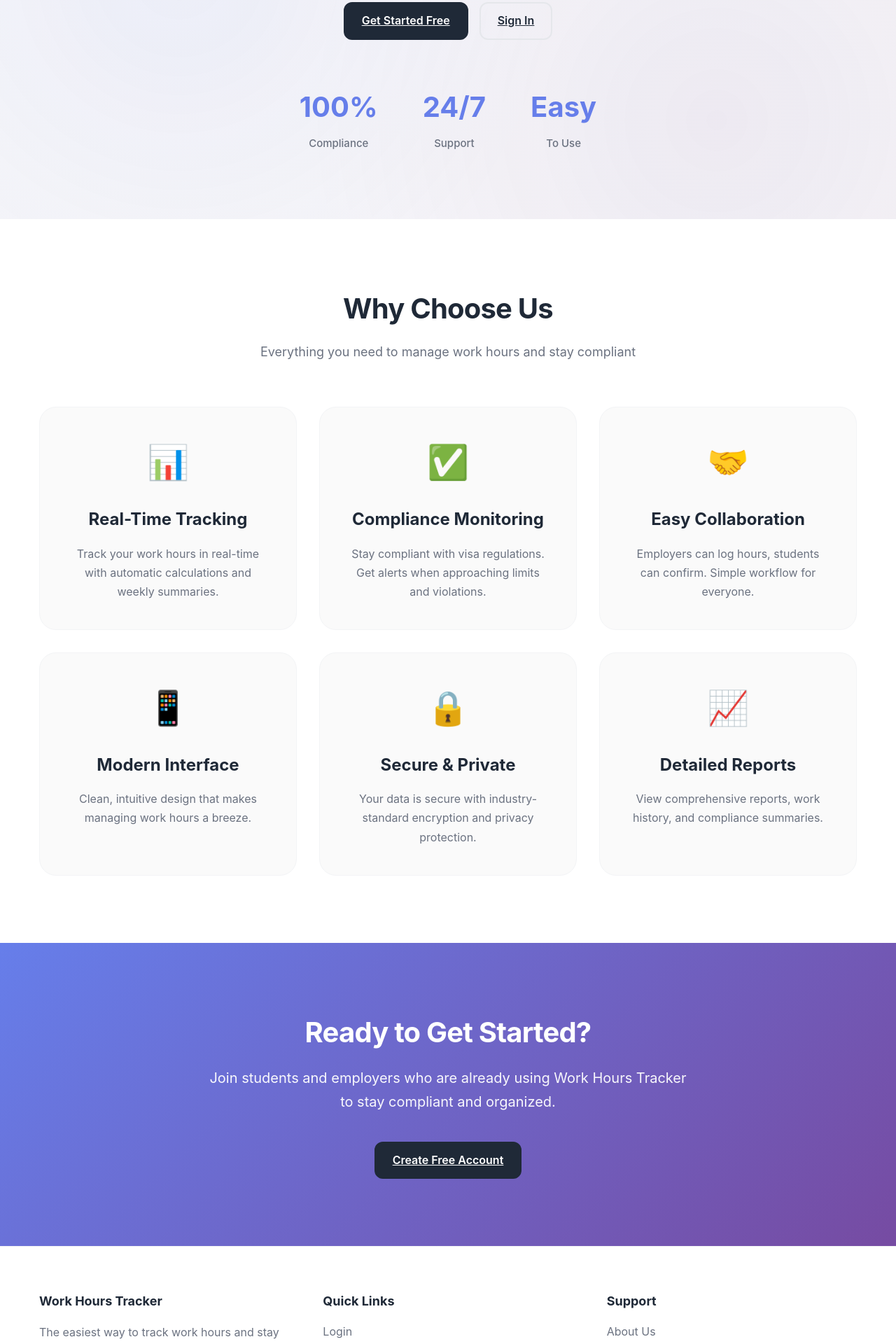
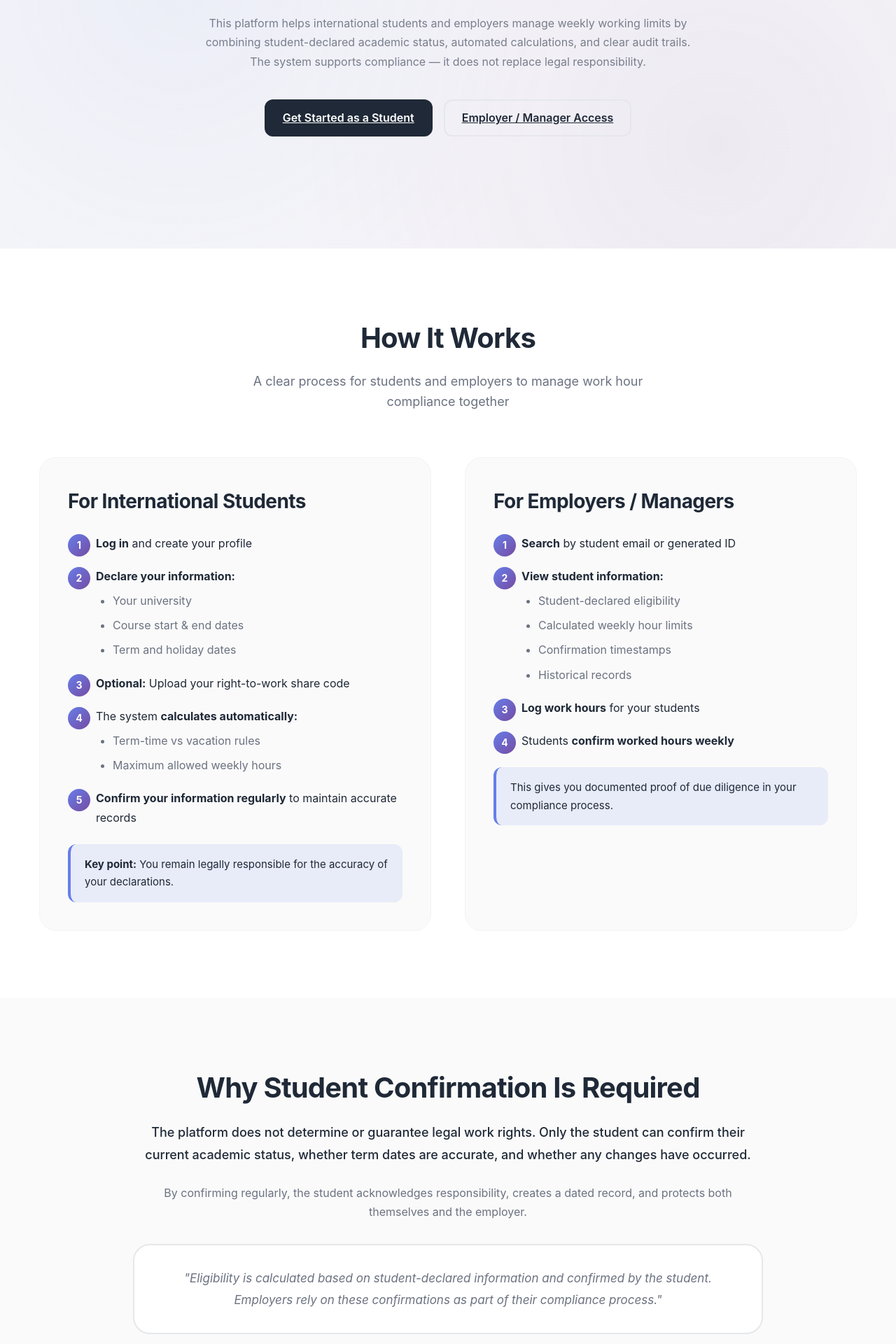
Before and after one commit to hussainjaura/Hours-Tracker, a React (Vite) app in the folder client/: page / in a window 1280 px wide. Shown: the part 480-2400 px from the top of the page at 70% size. Built offline with nearby package versions, Linux system fonts and the light colour scheme; no server answers.

Commit message:
Landing page has been updated

```diff
--- a/client/src/pages/Landing.css
+++ b/client/src/pages/Landing.css
@@ -121,11 +121,23 @@
 .hero-description {
   font-size: 1.25rem;
   color: var(--text-secondary);
+  margin-bottom: 1.5rem;
+  line-height: 1.7;
+  max-width: 700px;
+  margin-left: auto;
+  margin-right: auto;
+  font-weight: 500;
+}
+
+.hero-supporting-text {
+  font-size: 1rem;
+  color: var(--text-secondary);
   margin-bottom: 2.5rem;
   line-height: 1.7;
-  max-width: 600px;
+  max-width: 700px;
   margin-left: auto;
   margin-right: auto;
+  opacity: 0.9;
 }
 
 .hero-cta {
@@ -164,6 +176,222 @@
   font-size: 0.9375rem;
   color: var(--text-secondary);
   font-weight: 500;
+}
+
+/* How It Works Section */
+.how-it-works-grid {
+  display: grid;
+  grid-template-columns: repeat(auto-fit, minmax(400px, 1fr));
+  gap: 3rem;
+  max-width: 1200px;
+  margin: 0 auto;
+}
+
+.how-it-works-card {
+  background: var(--bg-secondary);
+  border-radius: var(--radius-xl);
+  padding: 2.5rem;
+  border: 1px solid var(--border-light);
+}
+
+.how-it-works-title {
+  font-size: 1.75rem;
+  font-weight: 700;
+  color: var(--text-primary);
+  margin-bottom: 1.5rem;
+  letter-spacing: -0.02em;
+}
+
+.how-it-works-steps {
+  list-style: none;
+  counter-reset: step-counter;
+  padding: 0;
+  margin: 0 0 1.5rem 0;
+}
+
+.how-it-works-steps > li {
+  counter-increment: step-counter;
+  margin-bottom: 1.25rem;
+  padding-left: 2.5rem;
+  position: relative;
+  line-height: 1.7;
+  color: var(--text-primary);
+}
+
+.how-it-works-steps > li::before {
+  content: counter(step-counter);
+  position: absolute;
+  left: 0;
+  top: 0;
+  width: 2rem;
+  height: 2rem;
+  background: linear-gradient(135deg, var(--primary-color), var(--secondary-color));
+  color: white;
+  border-radius: 50%;
+  display: flex;
+  align-items: center;
+  justify-content: center;
+  font-weight: 700;
+  font-size: 0.875rem;
+}
+
+.how-it-works-steps ul {
+  margin-top: 0.5rem;
+  margin-left: 1.5rem;
+  list-style: disc;
+  color: var(--text-secondary);
+}
+
+.how-it-works-steps ul li {
+  margin-bottom: 0.5rem;
+}
+
+.how-it-works-note {
+  background: var(--primary-light);
+  border-left: 4px solid var(--primary-color);
+  padding: 1rem 1.25rem;
+  border-radius: var(--radius-md);
+  margin-top: 1.5rem;
+  font-size: 0.9375rem;
+  color: var(--text-primary);
+  line-height: 1.7;
+}
+
+/* Confirmation Section */
+.confirmation-section {
+  padding: 6rem 2rem;
+  background: var(--bg-secondary);
+}
+
+.confirmation-content {
+  max-width: 900px;
+  margin: 0 auto;
+  text-align: center;
+}
+
+.confirmation-main-text {
+  font-size: 1.125rem;
+  color: var(--text-primary);
+  margin-bottom: 1.5rem;
+  line-height: 1.8;
+  font-weight: 500;
+}
+
+.confirmation-benefit-text {
+  font-size: 1rem;
+  color: var(--text-secondary);
+  margin-bottom: 2rem;
+  line-height: 1.7;
+}
+
+.confirmation-statement {
+  background: var(--bg-primary);
+  border: 2px solid var(--border-color);
+  border-radius: var(--radius-xl);
+  padding: 2rem;
+  margin-top: 2rem;
+  font-style: italic;
+  color: var(--text-secondary);
+  line-height: 1.8;
+  font-size: 1.0625rem;
+}
+
+/* What It Is Section */
+.what-it-is-section {
+  padding: 6rem 2rem;
+  background: var(--bg-primary);
+}
+
+.what-it-is-grid {
+  display: grid;
+  grid-template-columns: repeat(auto-fit, minmax(400px, 1fr));
+  gap: 3rem;
+  max-width: 1200px;
+  margin: 0 auto;
+}
+
+.what-it-is-card {
+  border-radius: var(--radius-xl);
+  padding: 2.5rem;
+  border: 2px solid var(--border-light);
+}
+
+.what-it-is-card-positive {
+  background: var(--bg-secondary);
+  border-color: var(--success-color);
+}
+
+.what-it-is-card-negative {
+  background: var(--bg-secondary);
+  border-color: var(--text-tertiary);
+}
+
+.what-it-is-title {
+  font-size: 1.75rem;
+  font-weight: 700;
+  color: var(--text-primary);
+  margin-bottom: 1.5rem;
+  letter-spacing: -0.02em;
+}
+
+.what-it-is-list {
+  list-style: none;
+  padding: 0;
+  margin: 0;
+}
+
+.what-it-is-list li {
+  padding: 0.875rem 0;
+  font-size: 1.0625rem;
+  color: var(--text-primary);
+  line-height: 1.7;
+  border-bottom: 1px solid var(--border-light);
+}
+
+.what-it-is-list li:last-child {
+  border-bottom: none;
+}
+
+/* Benefits Section */
+.benefits-grid {
+  display: grid;
+  grid-template-columns: repeat(auto-fit, minmax(400px, 1fr));
+  gap: 3rem;
+  max-width: 1000px;
+  margin: 0 auto;
+}
+
+.benefits-column {
+  background: var(--bg-secondary);
+  border-radius: var(--radius-xl);
+  padding: 2.5rem;
+  border: 1px solid var(--border-light);
+}
+
+.benefits-column-title {
+  font-size: 1.75rem;
+  font-weight: 700;
+  color: var(--text-primary);
+  margin-bottom: 1.5rem;
+  letter-spacing: -0.02em;
+}
+
+.benefits-list {
+  list-style: none;
+  padding: 0;
+  margin: 0;
+}
+
+.benefits-list li {
+  padding: 0.875rem 0;
+  font-size: 1.0625rem;
+  color: var(--text-primary);
+  line-height: 1.7;
+  border-bottom: 1px solid var(--border-light);
+}
+
+.benefits-list li:last-child {
+  border-bottom: none;
 }
 
 /* Features Section */
@@ -329,6 +557,23 @@
   font-size: 0.875rem;
 }
 
+.footer-disclaimer {
+  max-width: 900px;
+  margin: 0 auto 2rem;
+  padding: 1.5rem;
+  background: var(--bg-secondary);
+  border-radius: var(--radius-lg);
+  border-left: 4px solid var(--warning-color);
+}
+
+.disclaimer-text {
+  font-size: 0.875rem;
+  line-height: 1.7;
+  color: var(--text-secondary);
+  margin: 0;
+  text-align: left;
+}
+
 /* Responsive */
 @media (max-width: 768px) {
   .hero-title {
@@ -363,7 +608,23 @@
     grid-template-columns: 1fr;
   }
 
+  .how-it-works-grid {
+    grid-template-columns: 1fr;
+  }
+
+  .what-it-is-grid {
+    grid-template-columns: 1fr;
+  }
+
+  .benefits-grid {
+    grid-template-columns: 1fr;
+  }
+
   .cta-title {
     font-size: 2rem;
   }
+
+  .hero-supporting-text {
+    font-size: 0.9375rem;
+  }
 }
--- a/client/src/pages/Landing.jsx
+++ b/client/src/pages/Landing.jsx
@@ -15,8 +15,8 @@ const Landing = () => {
             <span className="logo-text">Work Hours Tracker</span>
           </div>
           <nav className="landing-nav">
-            <a href="#features" className="nav-link">Features</a>
-            <a href="#about" className="nav-link">About</a>
+            <a href="#how-it-works" className="nav-link">How It Works</a>
+            <a href="#features" className="nav-link">Benefits</a>
             {!isAuthenticated && (
               <>
                 <Link to="/login" className="nav-link">Login</Link>
@@ -38,21 +38,23 @@ const Landing = () => {
       <section className="hero-section">
         <div className="hero-content">
           <h1 className="hero-title">
-            Track Your Work Hours
-            <span className="hero-title-accent"> Effortlessly</span>
+            Work Hour Compliance Made Simple
+            <span className="hero-title-accent"> for International Students & Employers</span>
           </h1>
           <p className="hero-description">
-            Manage your work hours, stay compliant with visa regulations, and keep track of your weekly limits all in one place.
-            Built for students and employers to work together seamlessly.
+            Track, calculate, and record student work eligibility with confidence — built around student declarations and employer due diligence.
+          </p>
+          <p className="hero-supporting-text">
+            This platform helps international students and employers manage weekly working limits by combining student-declared academic status, automated calculations, and clear audit trails. The system supports compliance — it does not replace legal responsibility.
           </p>
           <div className="hero-cta">
             {!isAuthenticated ? (
               <>
                 <Link to="/register" className="btn btn-primary btn-large">
-                  Get Started Free
+                  Get Started as a Student
                 </Link>
-                <Link to="/login" className="btn btn-secondary btn-large">
-                  Sign In
+                <Link to="/register" className="btn btn-secondary btn-large">
+                  Employer / Manager Access
                 </Link>
               </>
             ) : (
@@ -61,72 +63,150 @@ const Landing = () => {
               </Link>
             )}
           </div>
-          <div className="hero-stats">
-            <div className="stat-item">
-              <div className="stat-number">100%</div>
-              <div className="stat-label">Compliance</div>
+        </div>
+      </section>
+
+      {/* How It Works Section */}
+      <section id="how-it-works" className="features-section">
+        <div className="container">
+          <h2 className="section-title">How It Works</h2>
+          <p className="section-subtitle">
+            A clear process for students and employers to manage work hour compliance together
+          </p>
+
+          <div className="how-it-works-grid">
+            <div className="how-it-works-card">
+              <h3 className="how-it-works-title">For International Students</h3>
+              <ol className="how-it-works-steps">
+                <li>
+                  <strong>Log in</strong> and create your profile
+                </li>
+                <li>
+                  <strong>Declare your information:</strong>
+                  <ul>
+                    <li>Your university</li>
+                    <li>Course start & end dates</li>
+                    <li>Term and holiday dates</li>
+                  </ul>
+                </li>
+                <li>
+                  <strong>Optional:</strong> Upload your right-to-work share code
+                </li>
+                <li>
+                  The system <strong>calculates automatically:</strong>
+                  <ul>
+                    <li>Term-time vs vacation rules</li>
+                    <li>Maximum allowed weekly hours</li>
+                  </ul>
+                </li>
+                <li>
+                  <strong>Confirm your information regularly</strong> to maintain accurate records
+                </li>
+              </ol>
+              <p className="how-it-works-note">
+                <strong>Key point:</strong> You remain legally responsible for the accuracy of your declarations.
+              </p>
             </div>
-            <div className="stat-item">
-              <div className="stat-number">24/7</div>
-              <div className="stat-label">Support</div>
-            </div>
-            <div className="stat-item">
-              <div className="stat-number">Easy</div>
-              <div className="stat-label">To Use</div>
+
+            <div className="how-it-works-card">
+              <h3 className="how-it-works-title">For Employers / Managers</h3>
+              <ol className="how-it-works-steps">
+                <li>
+                  <strong>Search</strong> by student email or generated ID
+                </li>
+                <li>
+                  <strong>View student information:</strong>
+                  <ul>
+                    <li>Student-declared eligibility</li>
+                    <li>Calculated weekly hour limits</li>
+                    <li>Confirmation timestamps</li>
+                    <li>Historical records</li>
+                  </ul>
+                </li>
+                <li>
+                  <strong>Log work hours</strong> for your students
+                </li>
+                <li>
+                  Students <strong>confirm worked hours weekly</strong>
+                </li>
+              </ol>
+              <p className="how-it-works-note">
+                This gives you documented proof of due diligence in your compliance process.
+              </p>
             </div>
           </div>
         </div>
       </section>
 
-      {/* Features Section */}
+      {/* Why Confirmation Required Section */}
+      <section className="confirmation-section">
+        <div className="container">
+          <div className="confirmation-content">
+            <h2 className="section-title">Why Student Confirmation Is Required</h2>
+            <p className="confirmation-main-text">
+              The platform does not determine or guarantee legal work rights. Only the student can confirm their current academic status, whether term dates are accurate, and whether any changes have occurred.
+            </p>
+            <p className="confirmation-benefit-text">
+              By confirming regularly, the student acknowledges responsibility, creates a dated record, and protects both themselves and the employer.
+            </p>
+            <div className="confirmation-statement">
+              <p>
+                "Eligibility is calculated based on student-declared information and confirmed by the student. Employers rely on these confirmations as part of their compliance process."
+              </p>
+            </div>
+          </div>
+        </div>
+      </section>
+
+      {/* What It Is / Is Not Section */}
+      <section className="what-it-is-section">
+        <div className="container">
+          <h2 className="section-title">What This Platform Is (And Is Not)</h2>
+          <div className="what-it-is-grid">
+            <div className="what-it-is-card what-it-is-card-positive">
+              <h3 className="what-it-is-title">What It IS</h3>
+              <ul className="what-it-is-list">
+                <li>✓ A compliance support tool</li>
+                <li>✓ A calculation and record-keeping system</li>
+                <li>✓ An audit trail for employers</li>
+                <li>✓ A transparency tool for students</li>
+              </ul>
+            </div>
+            <div className="what-it-is-card what-it-is-card-negative">
+              <h3 className="what-it-is-title">What It Is NOT</h3>
+              <ul className="what-it-is-list">
+                <li>✗ A legal authority</li>
+                <li>✗ A visa decision-maker</li>
+                <li>✗ A guarantee of compliance</li>
+                <li>✗ A replacement for employer checks</li>
+              </ul>
+            </div>
+          </div>
+        </div>
+      </section>
+
+      {/* Benefits Section */}
       <section id="features" className="features-section">
         <div className="container">
-          <h2 className="section-title">Why Choose Us</h2>
-          <p className="section-subtitle">
-            Everything you need to manage work hours and stay compliant
-          </p>
-          <div className="features-grid">
-            <div className="feature-card">
-              <div className="feature-icon">📊</div>
-              <h3 className="feature-title">Real-Time Tracking</h3>
-              <p className="feature-description">
-                Track your work hours in real-time with automatic calculations and weekly summaries.
-              </p>
+          <h2 className="section-title">Key Benefits</h2>
+          <div className="benefits-grid">
+            <div className="benefits-column">
+              <h3 className="benefits-column-title">For Students</h3>
+              <ul className="benefits-list">
+                <li>✓ Avoid accidental visa breaches</li>
+                <li>✓ Understand weekly work limits clearly</li>
+                <li>✓ Keep a personal work history</li>
+                <li>✓ Share eligibility information with employers easily</li>
+              </ul>
             </div>
-            <div className="feature-card">
-              <div className="feature-icon">✅</div>
-              <h3 className="feature-title">Compliance Monitoring</h3>
-              <p className="feature-description">
-                Stay compliant with visa regulations. Get alerts when approaching limits and violations.
-              </p>
-            </div>
-            <div className="feature-card">
-              <div className="feature-icon">🤝</div>
-              <h3 className="feature-title">Easy Collaboration</h3>
-              <p className="feature-description">
-                Employers can log hours, students can confirm. Simple workflow for everyone.
-              </p>
-            </div>
-            <div className="feature-card">
-              <div className="feature-icon">📱</div>
-              <h3 className="feature-title">Modern Interface</h3>
-              <p className="feature-description">
-                Clean, intuitive design that makes managing work hours a breeze.
-              </p>
-            </div>
-            <div className="feature-card">
-              <div className="feature-icon">🔒</div>
-              <h3 className="feature-title">Secure & Private</h3>
-              <p className="feature-description">
-                Your data is secure with industry-standard encryption and privacy protection.
-              </p>
-            </div>
-            <div className="feature-card">
-              <div className="feature-icon">📈</div>
-              <h3 className="feature-title">Detailed Reports</h3>
-              <p className="feature-description">
-                View comprehensive reports, work history, and compliance summaries.
-              </p>
+            <div className="benefits-column">
+              <h3 className="benefits-column-title">For Employers</h3>
+              <ul className="benefits-list">
+                <li>✓ Documented due diligence</li>
+                <li>✓ Clear eligibility snapshots</li>
+                <li>✓ Weekly confirmation records</li>
+                <li>✓ Reduced compliance risk</li>
+              </ul>
             </div>
           </div>
         </div>
@@ -138,12 +218,17 @@ const Landing = () => {
           <div className="cta-content">
             <h2 className="cta-title">Ready to Get Started?</h2>
             <p className="cta-description">
-              Join students and employers who are already using Work Hours Tracker to stay compliant and organized.
+              Start managing work hour compliance with confidence. This platform helps you prove you did the right thing.
             </p>
             {!isAuthenticated ? (
-              <Link to="/register" className="btn btn-primary btn-large">
-                Create Free Account
-              </Link>
+              <div className="hero-cta">
+                <Link to="/register" className="btn btn-primary btn-large">
+                  Get Started as a Student
+                </Link>
+                <Link to="/register" className="btn btn-secondary btn-large">
+                  Employer Access
+                </Link>
+              </div>
             ) : (
               <Link to="/student" className="btn btn-primary btn-large">
                 Go to Dashboard
@@ -168,18 +253,24 @@ const Landing = () => {
               <ul className="footer-links">
                 <li><Link to="/login">Login</Link></li>
                 <li><Link to="/register">Register</Link></li>
-                <li><a href="#features">Features</a></li>
+                <li><a href="#how-it-works">How It Works</a></li>
+                <li><a href="#features">Benefits</a></li>
               </ul>
             </div>
             <div className="footer-section">
-              <h4 className="footer-title">Support</h4>
+              <h4 className="footer-title">Information</h4>
               <ul className="footer-links">
-                <li><a href="#about">About Us</a></li>
-                <li><a href="#contact">Contact</a></li>
+                <li><a href="#how-it-works">For Students</a></li>
+                <li><a href="#how-it-works">For Employers</a></li>
               </ul>
             </div>
           </div>
           <div className="footer-bottom">
+            <div className="footer-disclaimer">
+              <p className="disclaimer-text">
+                <strong>Important Disclaimer:</strong> This platform supports compliance by recording student declarations and confirmations. It does not provide legal advice or determine immigration status. Responsibility remains with the student and employer.
+              </p>
+            </div>
             <p>&copy; 2024 Work Hours Tracker. All rights reserved.</p>
           </div>
         </div>
```
Also changed, not shown: 1 other file (tests, documents, lock files or other folders).
